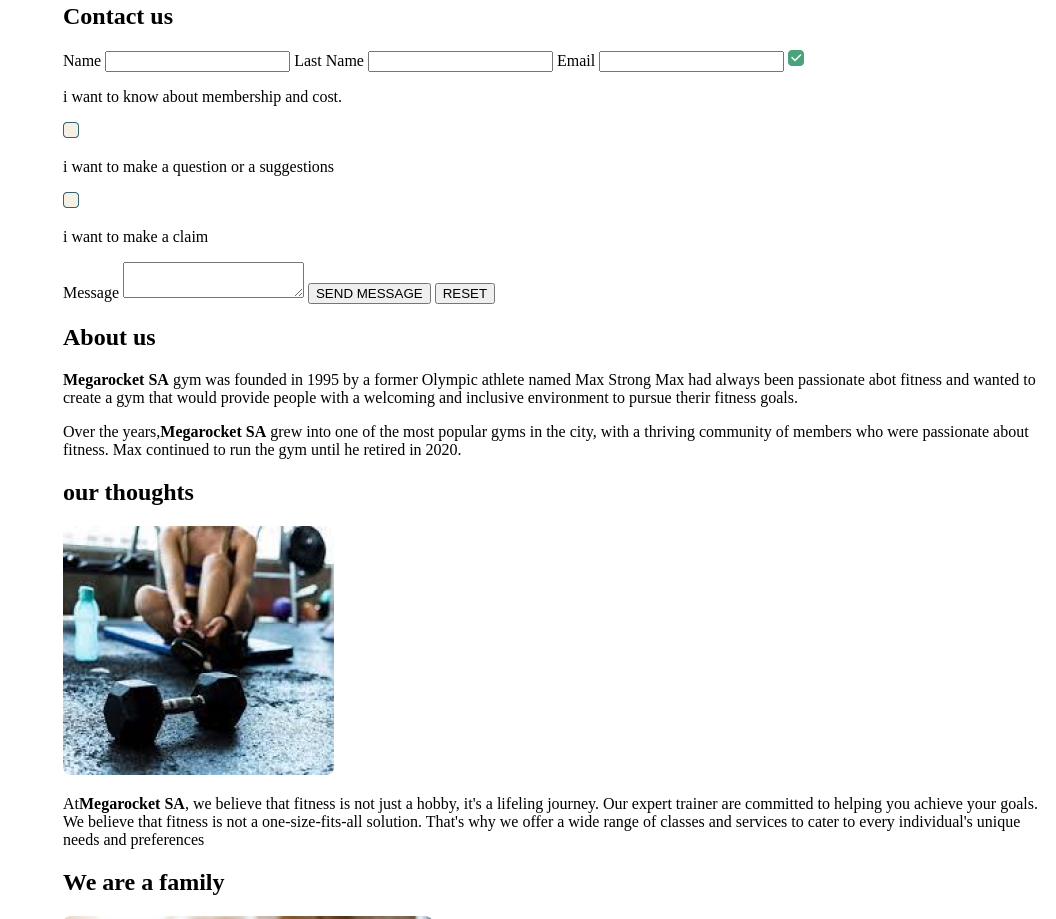
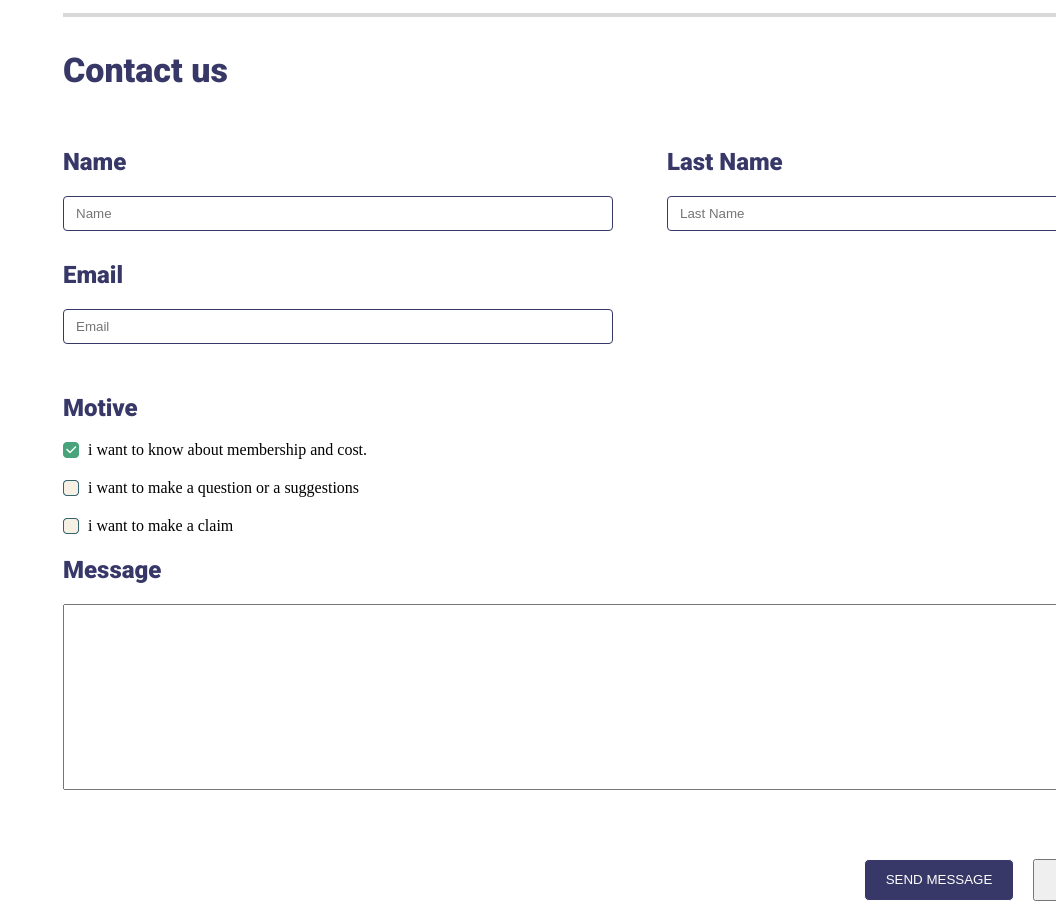
Before and after one commit to AaronSterzer/BaSP-M2023, a plain HTML site: page Week-03/index.html in a window 1280 px wide. Shown: the part 1539-2458 px from the top of the page, without its empty margins (224-1280 px from the left). Drawn offline with Linux system fonts and the light colour scheme.

Commit message:
BaSP-W03-2023 Meet us

```diff
--- a/Week-03/css/style.css
+++ b/Week-03/css/style.css
@@ -6,6 +6,7 @@ header {
     top: 0;
     width: 1920px;
     height: 100px;
+    z-index: 1;
  }
 .button {
     position: relative;
@@ -165,3 +166,87 @@ header {
  .img-text-combo {
    display: flex;
  }
+ .box3 {
+  position:relative;
+  width: 1205px;
+  height: 1000px;
+ }
+ .box3 h2{
+  color: #373867;
+  font-size: 34px;
+  font-family: "Roboto", Arial, Helvetica, sans-serif;
+ }
+.input {
+  display: inline-block;
+  width: 600px;
+  margin-top: 30px;
+}
+label {
+  display: block;
+  color: #373867;
+  font-size: 24px;
+  font-family: "Roboto", Arial, Helvetica, sans-serif;
+  margin-bottom: 20px;
+  font-weight: bold;
+}
+
+input[type=text] {
+  width: 550px;
+  height: 35px;
+  padding: 12px;
+  display:inline-block;
+  border: 1px solid #373867;
+  border-radius: 4px;
+  box-sizing: border-box;
+}
+
+ .box3-list {
+  margin-top: 50px;
+
+ }
+ .box3-list p {
+  position: relative;
+  left: 25px;
+  bottom: 21px;
+  margin: 0;
+}
+textarea {
+  width: 1140px;
+  height: 180px;
+}
+.buttons {
+  position: absolute;
+  right: 50px;
+  margin-right: 50px;
+  margin-top: 50px;
+
+}
+
+
+button[type=submit] {
+  background-color: #373867;
+  color:#ffffff;
+  height: 42px;
+  border: 1px solid #ffffff;
+  border-radius: 5px;
+  width: 150px;
+}
+.reset {
+  height: 42px;
+  width: 120px;
+  margin: 15px;
+}
+
+
+
+
+
+
+
+.main-footer {
+  background-color: #2C2C3A;
+  color:#49A37B;
+  text-align: center;
+  padding: 20px;
+  margin-top: 40px;
+ }
--- a/Week-03/index.html
+++ b/Week-03/index.html
@@ -123,17 +123,26 @@
                 </article>
                  </div>
                 </section>
-                <section>
+                <section class="box3">
+                    <img src="../assets/images/rectangle.png"   alt="barra">
                     <h2>
                         Contact us
                     </h2>
                     <form>
+                    <div class="input">
                     <label>Name</label>
-                    <input type="text" name="name">
+                    <input placeholder="Name" type="text" name="name">
+                    </div>
+                    <div class="input">
                     <label>Last Name</label>
-                    <input type="text" name="Last Name">
+                    <input placeholder="Last Name" type="text" name="Last Name">
+                    </div>
+                    <div class="input">
                     <label>Email</label>
-                    <input type="text" name="Email">
+                    <input placeholder="Email" class="input-email" type="text" name="Email">
+                    </div>
+                    <div class="box3-list">
+                    <label>Motive</label>
                     <img src="../assets/images/clickaceptar.jpg" alt="click para aceptar">
                         <p>
                             i want to know about membership and cost.
@@ -146,10 +155,13 @@
                         <p>
                             i want to make a claim
                         </p>
+                    </div>
                     <label>Message</label>
                     <textarea name="message"></textarea>
+                    <div class="buttons">
                     <button type="submit">SEND MESSAGE</button>
-                    <button type="submit">RESET</button>
+                    <button class="reset">RESET</button>
+                    </div>
                 </form>
                 </section>
                 <section>
@@ -220,11 +232,13 @@
                             </ol>
                     </article>
                     </section>
+                    <div>
                         <img src="../assets/images/twitter.jpg" alt="foto de logo twitter">
                         <img src="../assets/images/instagram.jpg" alt="foto de logo instagram">
                         <img src="../assets/images/facebook.jpg" alt="foto de logo facebook">
+                    </div>
         </main>
-        <footer>
+        <footer class="main-footer">
             <p>Copyright &copy; 2023 MegaRocket SA, All right reserved.</p>
         </footer>
     </body>
```
